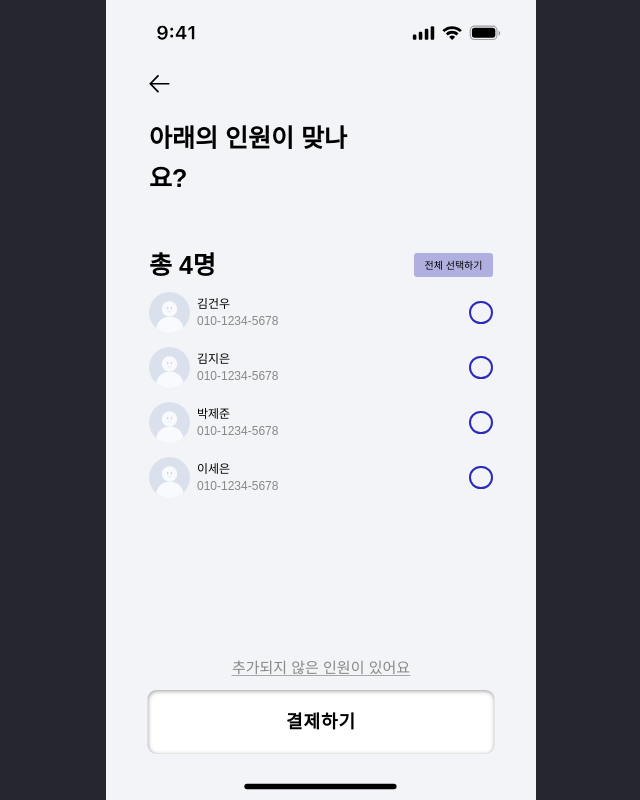
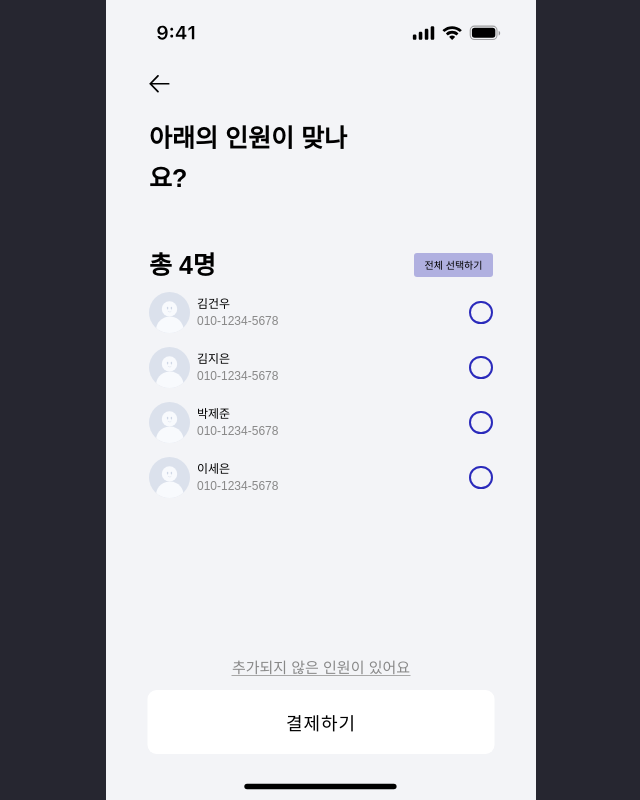
Before and after one commit to quant-prototype/quant_prototype, a React (Create React App) app: page /confirmMember in a window 1280 px wide. Shown: the whole page, without its empty margins (319-959 px from the left). Built offline with nearby package versions, Linux system fonts and the light colour scheme; the HTML template or start-up script is replaced by a standard one.

Commit message:
feat: StandardButton.jsx

```diff
--- a/src/pages/MultiplePay/UseGroupMoney/Main.jsx
+++ b/src/pages/MultiplePay/UseGroupMoney/Main.jsx
@@ -112,7 +112,8 @@ function Main (){
         <div style={{
           position: 'fixed',
           bottom: '46px',
-          left: '509px'
+          left: '50%',
+          transform: 'translate(-50%, 0)'
         }}>
         <StandardButton title='결제하기' height='64px' width='347px' backgroundColor = {targetText !== '' ? '#191970': 'white'} color = {targetText !== '' ? 'white': 'black'} onClick={handleButtonClick} />
         </div>
--- a/src/pages/SinglePay/AddWithRadar/Main.jsx
+++ b/src/pages/SinglePay/AddWithRadar/Main.jsx
@@ -30,7 +30,7 @@ bottom: 46px;
 flex-direction: column;
 justify-content: center;
 align-items: center;
-gap: 23px;
+gap: 11.5px;
 `
 
 const TopLayout = styled.div`
@@ -104,6 +104,14 @@ margin-top: 27px;
 cursor: Pointer;
 `
 
+const SubLine = styled.div`
+height: 0.6px;
+width: 182px;
+background-color: #A8A8A8;
+position: relative;
+top:-8.5px;
+`
+
 function Main(){
 
     const [after1000ms, setAfter1000ms] = useState(false)
@@ -161,6 +169,7 @@ function Main(){
 
         <Center>
             <SubTitle>추가되지 않은 인원이 있어요</SubTitle>
+            <SubLine />
 
             <StandardButton title='선택 인원 추가하기' height='64px' width='384px' backgroundColor = {isProfileClicked ? '#191970': 'white'} color = {isProfileClicked ? 'white': 'black'} onClick={handleButtonClick} />
         </Center>
--- a/src/shared/StandardButton.css
+++ b/src/shared/StandardButton.css
@@ -1,8 +1,8 @@
 .button {
-    --bezier: cubic-bezier(0.22, 0.61, 0.36, 1);
+    /* --bezier: cubic-bezier(0.22, 0.61, 0.36, 1);
     --edge-light: hsla(0, 0%, 50%, 0.8);
     --text-light: rgba(255, 255, 255, 0.4);
-    --back-color: 240, 40%;
+    --back-color: 240, 40%; */
 
     cursor: pointer;
     padding: 0.7em 1em;
@@ -15,22 +15,22 @@
 
     font-size: 18px;
     letter-spacing: 0.05em;
-    line-height: 1;
-    font-weight: bold;
+    /* line-height: 1; */
+    font-weight: Regular;
 
     background-color: blue;
     color: hsla(0, 0%, 90%);
     border: 0;
-    box-shadow: inset 0.4px 1px 4px var(--edge-light);
+    /* box-shadow: inset 0.4px 1px 4px var(--edge-light); */
 
     transition: all 0.1s var(--bezier);
   }
 
   .button:hover {
     --edge-light: hsla(0, 0%, 50%, 1);
-    text-shadow: 0px 0px 10px var(--text-light);
-    box-shadow: inset 0.4px 1px 4px var(--edge-light),
-      2px 4px 8px hsla(0, 0%, 0%, 0.295);
+    /* text-shadow: 0px 0px 10px var(--text-light); */
+    /* box-shadow: inset 0.4px 1px 4px var(--edge-light),
+      2px 4px 8px hsla(0, 0%, 0%, 0.295); */
     transform: scale(1.1);
   }
 
@@ -38,9 +38,9 @@
     --text-light: rgb(89, 62, 62);
 
     background-color: blue;
-    box-shadow: inset 0.4px 1px 8px var(--edge-light),
-      0px 0px 8px hsla(var(--back-color), 50%, 0.6);
-    text-shadow: 0px 0px 20px var(--text-light);
+    /* box-shadow: inset 0.4px 1px 8px var(--edge-light), */
+      /* 0px 0px 8px hsla(var(--back-color), 50%, 0.6); */
+    /* text-shadow: 0px 0px 20px var(--text-light); */
     color: hsla(0, 0%, 100%, 1);
     letter-spacing: 0.1em;
     transform: scale(1);
--- a/src/shared/StandardButton.jsx
+++ b/src/shared/StandardButton.jsx
@@ -1,9 +1,9 @@
 import './StandardButton.css'
 
-function StandardButton({title, backgroundColor='blue', color='white', onClick, width='100%', height= '100%'}){
+function StandardButton({title, backgroundColor='blue', color='white', onClick, width='100%', height= '100%', fontSize = '18px'}){
     return(
         <div style={{width: width, height: height}}>
-        <button className="button" style={{width:'100%', height:'100%', backgroundColor: backgroundColor, color: color, display: 'flex', justifyContent:'center', alignItems:'center'}} onClick={onClick} >
+        <button className="button" style={{width:'100%', height:'100%', backgroundColor: backgroundColor, color: color, display: 'flex', justifyContent:'center', alignItems:'center', fontSize:fontSize}} onClick={onClick} >
             <div style={{color: color}}>{title}</div>
         </button>
         </div>
```
